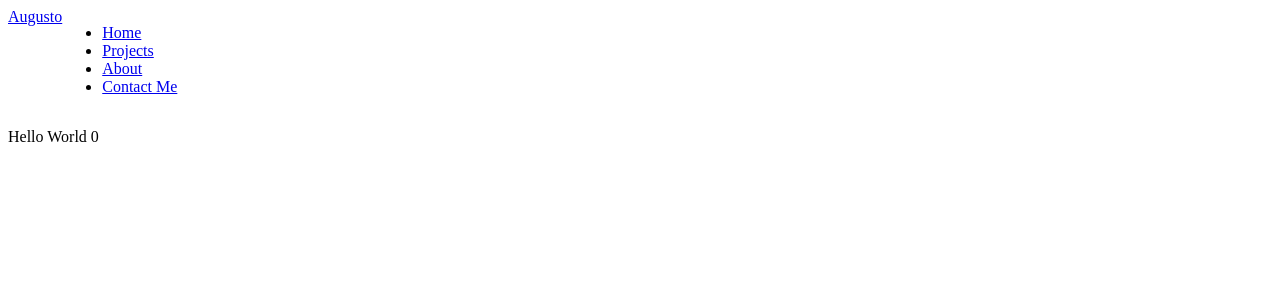
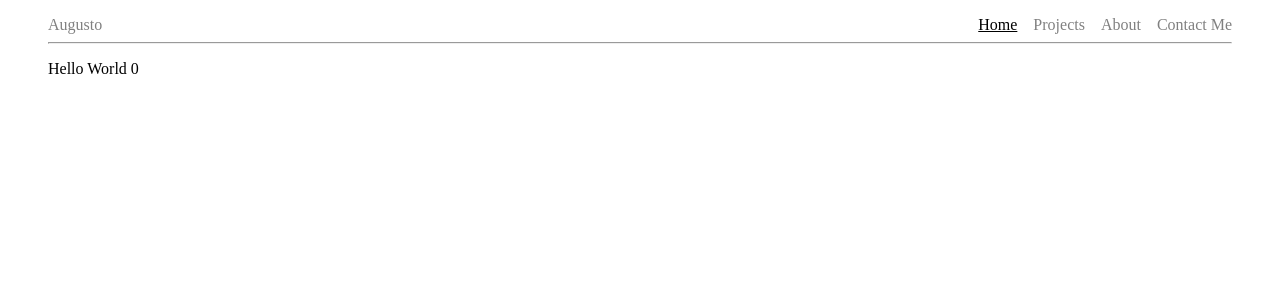
Before and after one commit to jsug9/Portfolio, a React (Create React App) app: page / in a window 1280 px wide. Shown: the top 300 px of the page. Built offline with nearby package versions, Linux system fonts and the light colour scheme.

Commit message:
add styling to navbar

```diff
--- a/src/Components/Header.js
+++ b/src/Components/Header.js
@@ -1,7 +1,10 @@
 import Navbar from './Navbar';
 
 const Header = () => (
-  <Navbar />
+  <header>
+    <Navbar />
+    <hr />
+  </header>
 );
 
 export default Header;
--- a/src/Components/Navbar.js
+++ b/src/Components/Navbar.js
@@ -30,7 +30,7 @@ const Navbar = () => {
       <div className="rightNav">
         <NavLink
           to={links[0].path}
-          className="link"
+          className="mainLink"
         >
           Augusto
         </NavLink>
--- a/src/Styles/Style.scss
+++ b/src/Styles/Style.scss
@@ -1,3 +1,133 @@
+// Padding
+$desktopPadding: 0 3rem;
+$phonePadding: 0 1rem;
+
+// Colors
+$darkGrey: lightgray;
+$lightGrey: gray;
+
+// BODY
+body {
+  margin: 0;
+  -webkit-font-smoothing: antialiased;
+  -moz-osx-font-smoothing: grayscale;
+}
+
+* {
+  box-sizing: border-box;
+}
+
+*::before,
+*::after {
+  box-sizing: border-box;
+}
+
+// NAVBAR
 nav {
   display: flex;
+  align-items: center;
+  justify-content: space-between;
+  padding-top: 1rem;
 }
+
+.rightNav {
+  display: flex;
+  align-items: center;
+  gap: 3rem;
+}
+
+.links {
+  list-style-type: none;
+  margin: 0;
+  padding: 0;
+  display: flex;
+  align-items: baseline;
+  justify-items: baseline;
+  gap: 1rem;
+}
+
+li {
+  text-decoration: none;
+}
+
+.mainLink,
+.mainLink:active {
+  text-decoration: none !important;
+}
+
+.link {
+  text-decoration: none;
+}
+
+.link:hover,
+.active {
+  text-decoration: underline;
+}
+
+// MEDIA QUERIES
+// WIDTH
+
+// Phone
+@media (max-width: 768px) {
+  body {
+    padding: $phonePadding;
+  }
+}
+
+// Desktop
+@media (min-width: 768px) {
+  body {
+    padding: $desktopPadding;
+  }
+}
+
+// COLOR SCHEME
+
+// Light
+@media (prefers-color-scheme: light) {
+  body {
+    background: white;
+    color: black;
+  }
+
+  .mainLink,
+  .mainLink:active {
+    color: $lightGrey !important;
+  }
+
+  .link,
+  .link:active {
+    color: $lightGrey;
+  }
+
+  .link:hover,
+  .active {
+    color: black;
+  }
+}
+
+// Dark
+@media (prefers-color-scheme: dark) {
+  body {
+    background: black;
+    color: white;
+  }
+
+  .mainLink,
+  .mainLink:active {
+    color: $darkGrey !important;
+    text-decoration: none !important;
+  }
+
+  .link,
+  .link:active {
+    color: $darkGrey;
+    text-decoration: none;
+  }
+
+  .link:hover,
+  .active {
+    text-decoration: underline;
+    color: white;
+  }
+}
```
